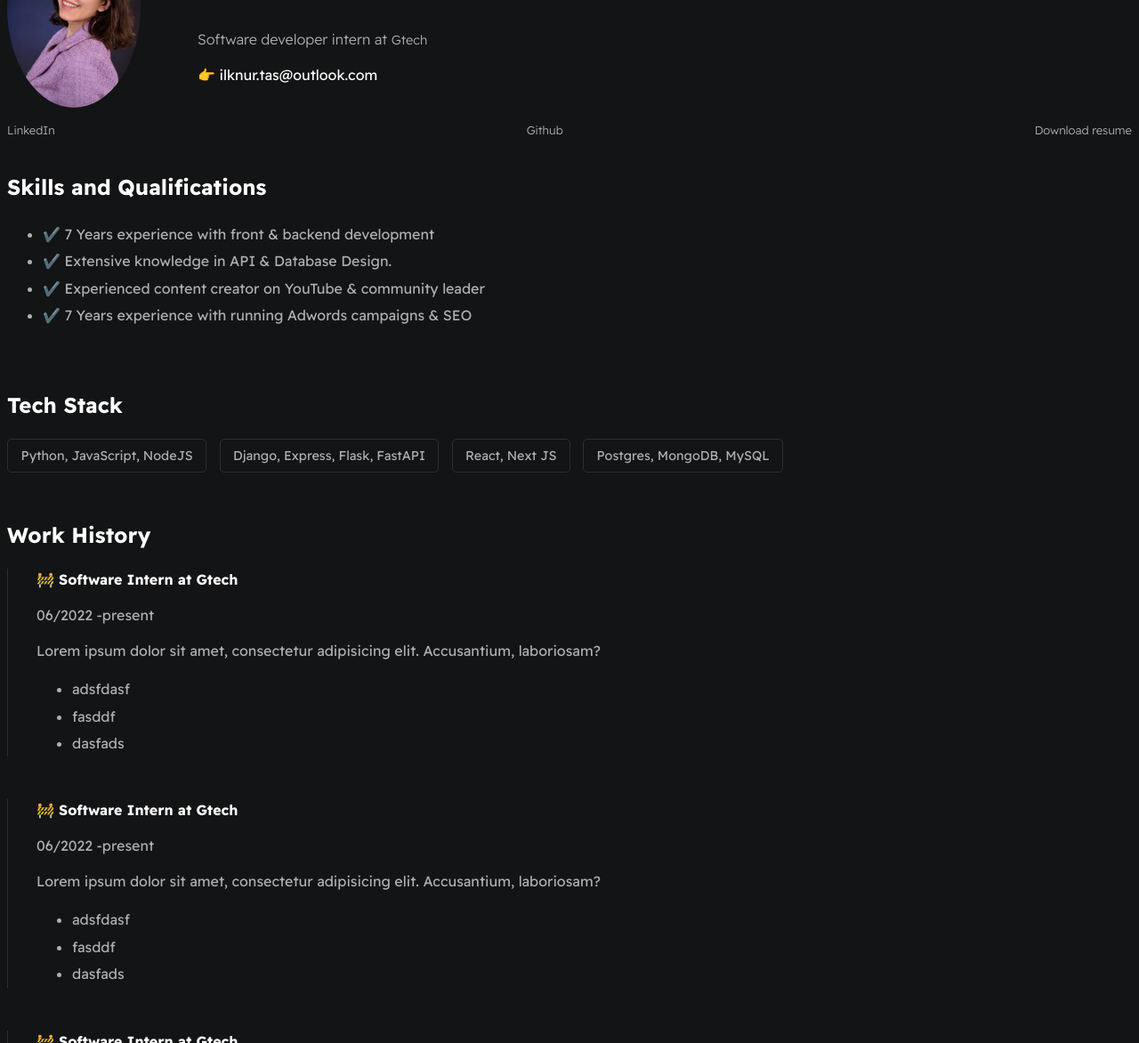
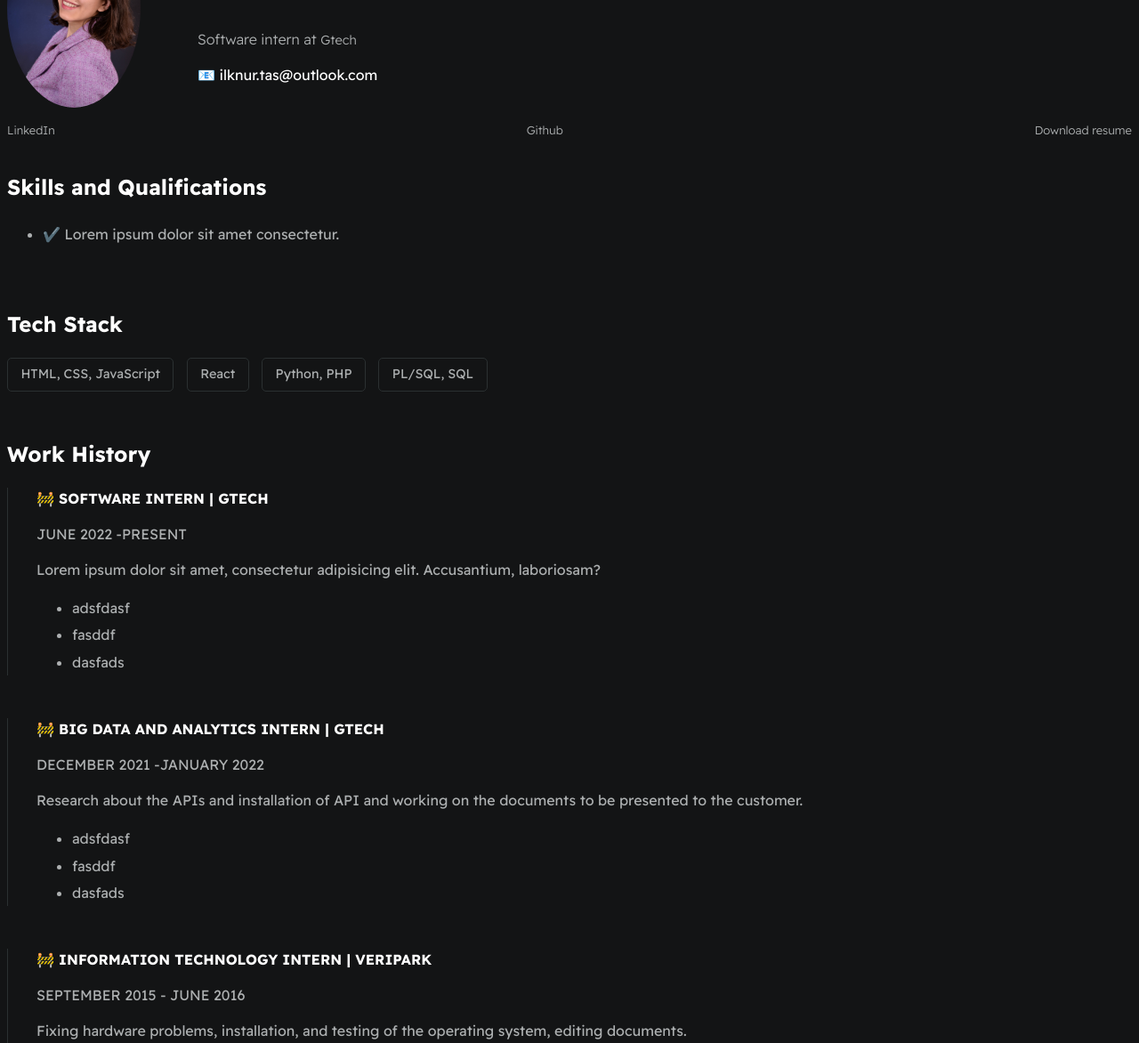
Before and after one commit to illknurtas/Digital_CV, a plain HTML site: page index.html in a window 1280 px wide. Shown: the part 128-1300 px from the top of the page at 89% size. Drawn offline with Linux system fonts and the light colour scheme.

Commit message:
experiences added

```diff
--- a/index.html
+++ b/index.html
@@ -14,9 +14,9 @@
             id="profilePic">
             <div>
                 <h1 id="username">İlknur Taş</h1>
-                <p id="bio">Software developer intern at
+                <p id="bio">Software intern at
                 <a href="https://www.gtech.com.tr/en/" target="_blank">Gtech</a></p>
-                <p id="email">👉 ilknur.tas@outlook.com</p>
+                <p id="email">📧 ilknur.tas@outlook.com</p>
             </div>
         </section>
         <sections id="sectionPage">
@@ -30,26 +30,23 @@
         <section class="sectionPage">
             <h2>Skills and Qualifications</h2>
             <ul id="qualifications_list">
-                <li>✔️ 7 Years experience with front & backend development</li>
-                <li>✔️ Extensive knowledge in API & Database Design.</li>
-                <li>✔️ Experienced content creator on YouTube & community leader </li>
-                <li>✔️ 7 Years experience with running Adwords campaigns & SEO</li>
+              <li>✔️ Lorem ipsum dolor sit amet consectetur.</li>
             </ul>
         </section>
         <section class="sectionPage">
             <h2>Tech Stack</h2>
             <div id="wrapperTechStack_items">
-                <div class="card_techstack"><span>Python, JavaScript, NodeJS</span></div>
-                <div class="card_techstack"><span>Django, Express, Flask, FastAPI</span></div>
-                <div class="card_techstack"><span>React, Next JS</span></div>
-                <div class="card_techstack"><span>Postgres, MongoDB, MySQL</span></div>
+                <div class="card_techstack"><span>HTML, CSS, JavaScript</span></div>
+                <div class="card_techstack"><span>React</span></div>
+                <div class="card_techstack"><span>Python, PHP</span></div>
+                <div class="card_techstack"><span>PL/SQL, SQL</span></div>
             </div>
         </section>
         <section id="workHistoryWrapper" class="sectionPage">
             <h2>Work History</h2>
             <div class="workHistoryCard">
-                <strong>🚧 Software Intern at Gtech</strong>
-                <p>06/2022 -present</p>
+                <strong>🚧 SOFTWARE INTERN | GTECH</strong>
+                <p>JUNE 2022 -PRESENT</p>
                 <p>Lorem ipsum dolor sit amet, consectetur adipisicing elit. Accusantium, laboriosam?</p>
                 <ul>
                     <li>adsfdasf</li>
@@ -59,9 +56,10 @@
             </div>
             <div class="lineBreak"></div>
             <div class="workHistoryCard">
-                <strong>🚧 Software Intern at Gtech</strong>
-                <p>06/2022 -present</p>
-                <p>Lorem ipsum dolor sit amet, consectetur adipisicing elit. Accusantium, laboriosam?</p>
+                <strong>🚧 BIG DATA AND ANALYTICS INTERN | GTECH</strong>
+                <p>DECEMBER 2021 -JANUARY 2022</p>
+                <P>Research about the APIs and installation of API and working on
+                    the documents to be presented to the customer.</P>
                 <ul>
                     <li>adsfdasf</li>
                     <li>fasddf</li>
@@ -70,9 +68,11 @@
             </div>
             <div class="lineBreak"></div>
             <div class="workHistoryCard">
-                <strong>🚧 Software Intern at Gtech</strong>
-                <p>06/2022 -present</p>
-                <p>Lorem ipsum dolor sit amet, consectetur adipisicing elit. Accusantium, laboriosam?</p>
+                <strong>🚧 INFORMATION TECHNOLOGY INTERN | VERIPARK</strong>
+                <p>SEPTEMBER 2015 - JUNE 2016</p>
+                <p>Fixing hardware problems, installation, and testing of the
+                    operating system, editing documents.
+                    </p>
                 <ul>
                     <li>adsfdasf</li>
                     <li>fasddf</li>
```
